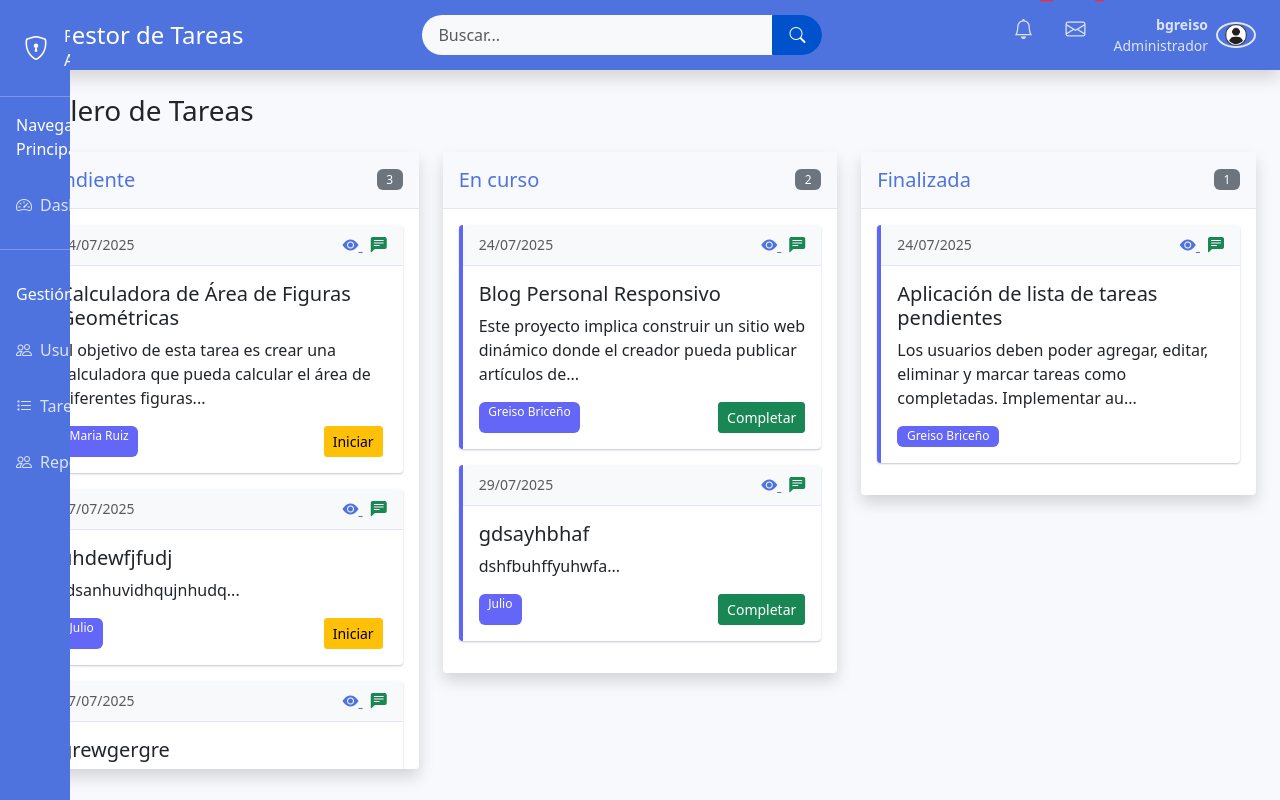
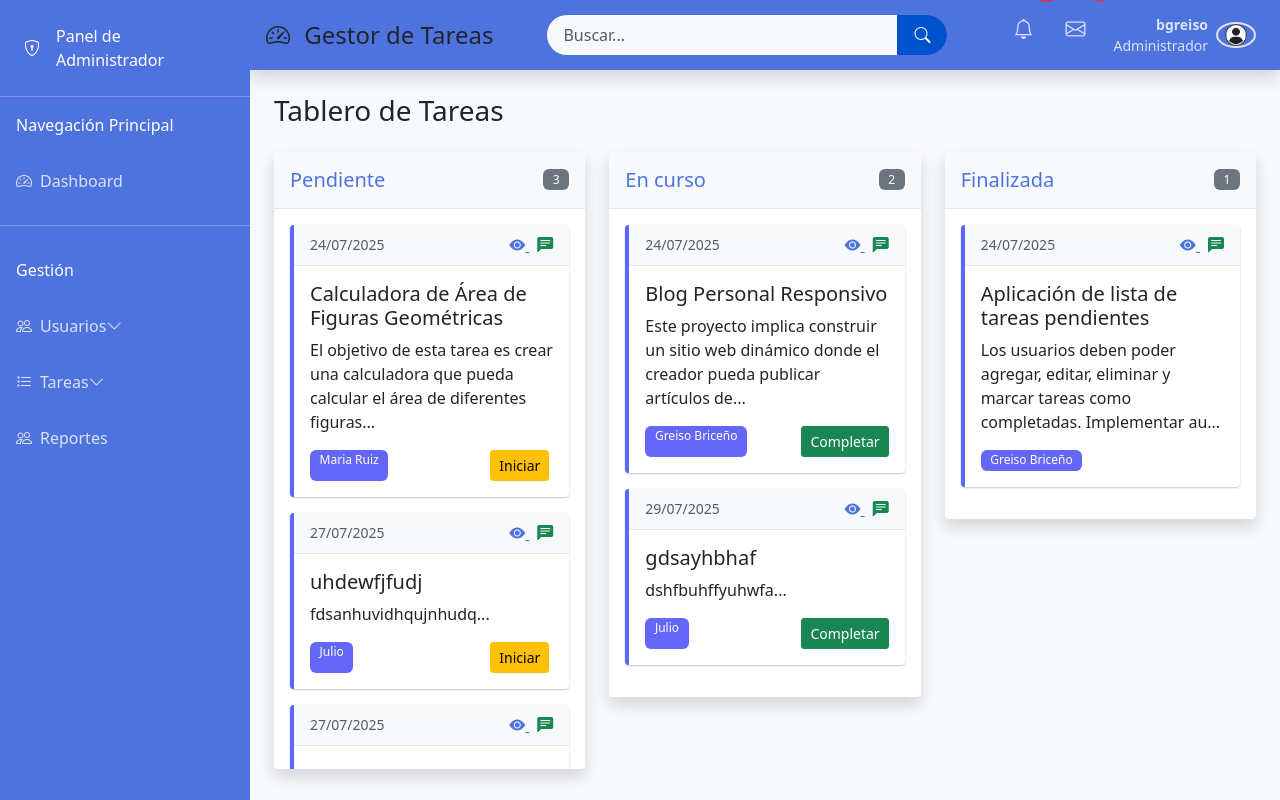
Before and after one commit to bgreiso/lista_to_do, a PHP site: page /tablero.php in a window 1280 px wide. Run offline with PHP 8.4, Linux system fonts and the light colour scheme; a user stored in the database is signed in; data comes from the database, SQL or seed files in the repository; some libraries are stand-ins or nearby versions.

Commit message:
Add files via upload

```diff
--- a/admin.css
+++ b/admin.css
@@ -9,16 +9,33 @@ body {
     transition: all 0.3s;
     position: fixed;
     z-index: 1000;
+    left: 0;
+    top: 0;
+}
+
+.main-container {
+    display: flex;
+    min-height: 100vh;
+}
+
+.main-content {
+    flex: 1;
+    margin-left: 250px; /* Igual al ancho del sidebar */
+    transition: all 0.3s;
+    min-height: 100vh;
+    background-color: #f8f9fc;
+}
+
+.sidebar.toggled {
+    margin-left: -250px;
 }
 
 .sidebar.collapsed {
     width: 70px;
-    overflow: hidden;
 }
 
-
-.sidebar.toggled {
-    margin-left: -250px;
+.sidebar.collapsed ~ .main-content {
+    margin-left: 70px;
 }
 
 .sidebar.toggled ~ .main-content {
@@ -30,12 +47,13 @@ body {
     .sidebar {
         margin-left: -250px;
     }
+
     .sidebar.toggled {
         margin-left: 0;
     }
+
     .main-content {
-        width: 100%;
-        margin-left: 0;
+        margin-left: 0 !important;
     }
 }
 
--- a/admin.js
+++ b/admin.js
@@ -1,12 +1,20 @@
-// admin.js
 document.addEventListener('DOMContentLoaded', function() {
-    // Verifica si el elemento existe antes de agregar el event listener
-    const sidebarToggle = document.getElementById('sidebarToggleTop');
-    if (sidebarToggle) {
-        sidebarToggle.addEventListener('click', function() {
-            document.body.classList.toggle('sidebar-toggled');
-            document.querySelector('.sidebar').classList.toggle('toggled');
-        });
+    const sidebar = document.getElementById('sidebar');
+    const sidebarToggle = document.getElementById('sidebarToggle');
+    const mainContent = document.querySelector('.main-content');
+
+    function applySidebarState(isCollapsed) {
+        if (isCollapsed) {
+            sidebar.classList.add('collapsed');
+            sidebarToggle.querySelector('i').classList.remove('bi-chevron-left');
+            sidebarToggle.querySelector('i').classList.add('bi-chevron-right');
+            mainContent.classList.add('collapsed');
+        } else {
+            sidebar.classList.remove('collapsed');
+            sidebarToggle.querySelector('i').classList.remove('bi-chevron-right');
+            sidebarToggle.querySelector('i').classList.add('bi-chevron-left');
+            mainContent.classList.remove('collapsed');
+        }
     }
 
     // Inicialización de tooltips
--- a/header.php
+++ b/header.php
@@ -14,20 +14,16 @@ require_once 'auth.php';
     <link href="admin.css" rel="stylesheet">
     <link rel="icon" href="../assets/img/favicon.ico">
 </head>
-<body class="d-flex">
+<body class="main-container">
     <?php include 'sidebar.php'; ?>
 
     <div class="main-content">
         <!-- Barra de navegación superior mejorada -->
         <nav class="navbar navbar-expand navbar-light bg-primary topbar mb-4 static-top shadow">
-            <!-- Botón para mostrar/ocultar sidebar en móviles -->
-            <button id="sidebarToggleTop" class="btn btn-link d-md-none rounded-circle me-3">
-                <i class="bi bi-list"></i>
-            </button>
 
             <!-- Título del panel -->
             <div class="d-none d-md-inline-block me-auto">
-                <h1 class="h4 mb-0 text-white">
+                <h1 class="h4 mb-0 text-gray-800">
                     <i class="bi bi-speedometer2 me-2"></i> Gestor de Tareas
                 </h1>
             </div>
--- a/sidebar.php
+++ b/sidebar.php
@@ -1,14 +1,9 @@
-<div class="sidebar bg-primary text-white collapsed" id="sidebar">
-    <div class="sidebar-header d-flex align-items-center justify-content-between p-4">
-        <div class="d-flex align-items-center">
-            <div class="sidebar-brand-icon">
-                <i class="bi bi-shield-lock fs-4"></i>
-            </div>
-            <div class="sidebar-brand-text mx-3">Panel de Administrador</div>
+<div class="sidebar bg-primary text-white">
+    <div class="sidebar-brand d-flex align-items-center justify-content-center p-4">
+        <div class="sidebar-brand-icon">
+            <i class="bi bi-shield-lock"></i>
         </div>
-        <button class="btn btn-sm btn-outline-light rounded-circle" id="sidebarToggle">
-            <i class="bi bi-arrow-left-circle-fill"></i>
-        </button>
+        <div class="sidebar-brand-text mx-3">Panel de Administrador</div>
     </div>
 
     <hr class="sidebar-divider my-0">
@@ -40,7 +35,7 @@
                     <i class="bi bi-chevron-down float-end"></i>
                 </a>
                 <div id="collapseUsuarios" class="collapse" data-bs-parent=".nav-items-container">
-                    <div class="bg-primary py-2">
+                    <div class="bg-dark py-2">
                         <a href="listar.php" class="nav-link text-white">
                             <i class="bi bi-list-ul"></i> Listar Usuarios
                         </a>
@@ -59,7 +54,7 @@
                     <i class="bi bi-chevron-down float-end"></i>
                 </a>
                 <div id="collapseTareas" class="collapse" data-bs-parent=".nav-items-container">
-                    <div class="bg-primary py-2">
+                    <div class="bg-dark py-2">
                         <a href="tablero.php" class="nav-link text-white">
                             <i class="bi bi-list-ul"></i> Tablero de Tareas
                         </a>
@@ -79,59 +74,6 @@
                     Reportes
                 </a>
             </li>
-
         </ul>
     </div>
 </div>
-
-<script>
-document.addEventListener('DOMContentLoaded', function() {
-    const sidebar = document.getElementById('sidebar');
-    const sidebarToggle = document.getElementById('sidebarToggle');
-    const themeToggle = document.getElementById('themeToggle'); // Get the theme toggle button
-    const body = document.body;
-
-    // Función para aplicar el estado del sidebar
-    function applySidebarState(isCollapsed) {
-        if (isCollapsed) {
-            sidebar.classList.add('collapsed');
-            sidebarToggle.querySelector('i').classList.remove('bi-chevron-left');
-            sidebarToggle.querySelector('i').classList.add('bi-chevron-right');
-        } else {
-            sidebar.classList.remove('collapsed');
-            sidebarToggle.querySelector('i').classList.remove('bi-chevron-right');
-            sidebarToggle.querySelector('i').classList.add('bi-chevron-left');
-        }
-    }
-
-    // Cargar el estado del sidebar guardado
-    const savedSidebarState = localStorage.getItem('sidebarCollapsed');
-    if (savedSidebarState !== null) { // Si hay un estado guardado
-        applySidebarState(savedSidebarState === 'true'); // 'true' es un string, hay que convertirlo a booleano
-    } else {
-        // Si no hay un estado guardado, iniciar siempre colapsado (o el estado por defecto que prefieras)
-        applySidebarState(true);
-    }
-
-    // Manejar el click del botón del sidebar
-    sidebarToggle.addEventListener('click', function(e) {
-        e.preventDefault();
-        const isCurrentlyCollapsed = sidebar.classList.contains('collapsed');
-        applySidebarState(!isCurrentlyCollapsed); // Toggle state
-        localStorage.setItem('sidebarCollapsed', !isCurrentlyCollapsed); // Guardar el nuevo estado
-    });
-
-    // Ajustar para dispositivos móviles
-    function handleResize() {
-        if (window.innerWidth <= 768) {
-            applySidebarState(true); // Siempre colapsado en móviles
-            localStorage.setItem('sidebarCollapsed', true); // Guardar el estado colapsado para móviles
-        }
-    }
-
-    window.addEventListener('resize', handleResize);
-    handleResize();
-
-
-});
-</script>
```
